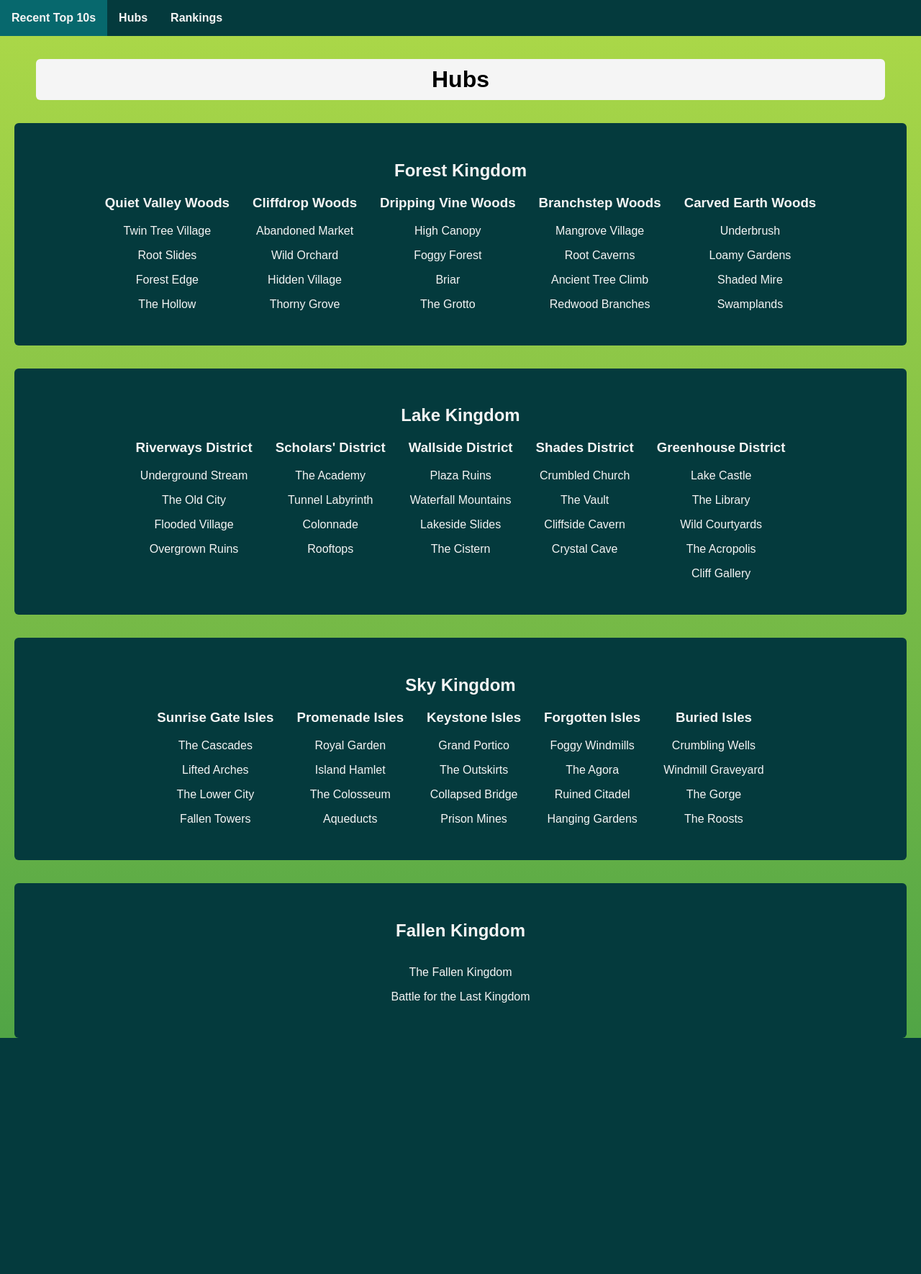
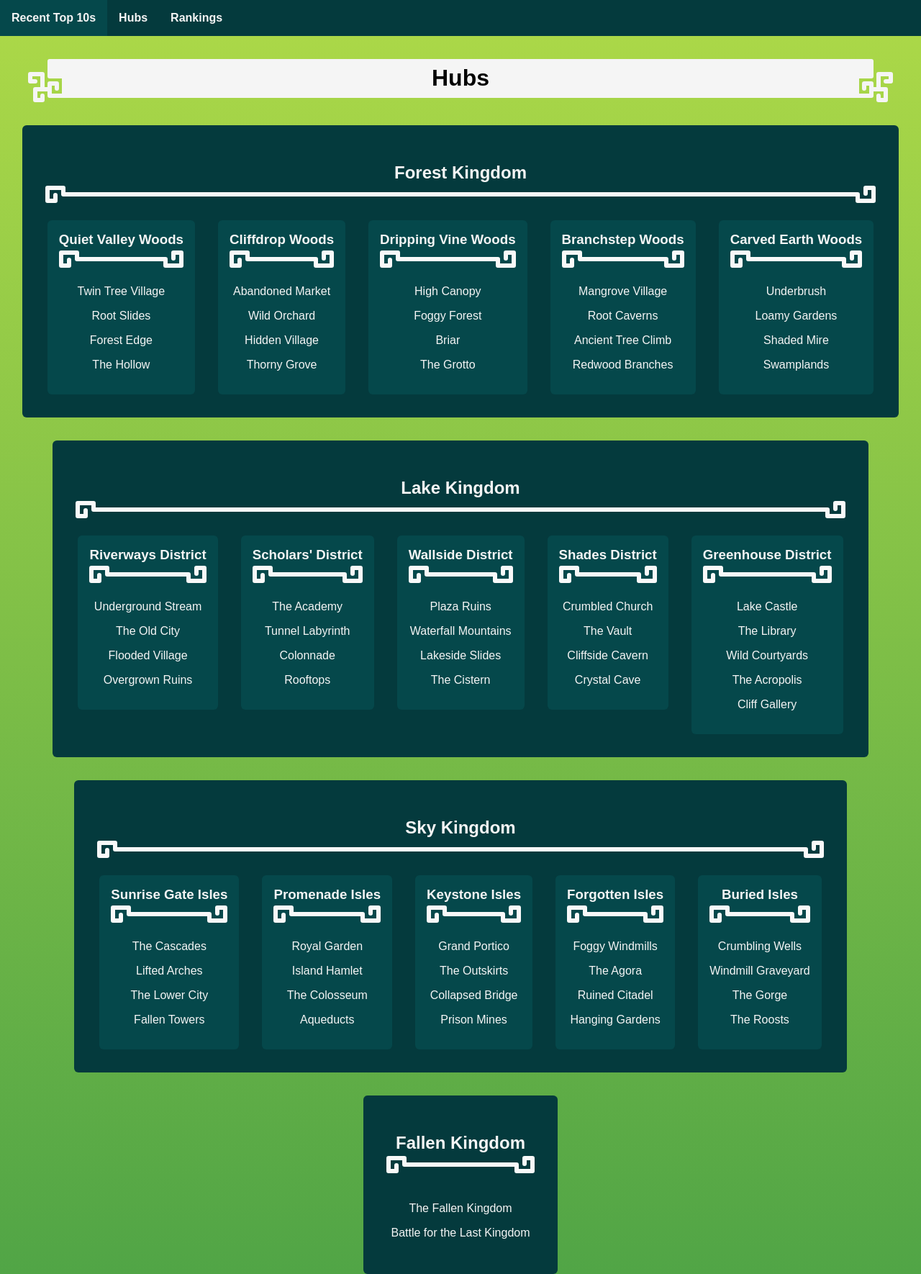
Before and after one commit to AlexMorson/bird-site, a Flask app: page /hubs in a window 1280 px wide. Shown: the whole page at 72% size. Before the commit the page ends 1442 px from the top, so only its background shows below. Run offline with Flask 2, Linux system fonts and the light colour scheme; style sheets or scripts are compiled from the project's sources.

Commit message:
Add svg decorations on headings

```diff
--- a/bird/static/style.less
+++ b/bird/static/style.less
@@ -1,5 +1,6 @@
 @background: linear-gradient(to bottom, #add948, #51a546);
 @box-bg: #043a3d;
+@box-bg-lighten: lighten(@box-bg, 3%);
 @box-fg: whitesmoke;
 @title-bg: whitesmoke;
 @title-fg: black;
@@ -27,29 +28,8 @@ nav {
     text-decoration: none;
 
     &:hover {
-      background-color: lighten(@box-bg, 10%);
+      background-color: @box-bg-lighten;
     }
-  }
-}
-
-header {
-  font-weight: bold;
-  margin: 2rem 0;
-
-  display: flex;
-  flex-flow: row nowrap;
-  justify-content: center;
-
-  h1 {
-    background: @title-bg;
-    color: @title-fg;
-
-    display: inline;
-    flex-grow: 1;
-    padding: 10px 20px;
-    margin: 0 50px;
-    white-space: nowrap;
-    border-radius: 6px;
   }
 }
 
@@ -76,7 +56,7 @@ header {
 .box {
   padding: 2rem;
   border-radius: 6px;
-  background-color: @box-bg;
+  background: @box-bg;
   color: @box-fg;
   a {
     color: @box-fg;
@@ -87,7 +67,10 @@ header {
   }
 
   &.inner-box {
-    padding: 0;
+    padding: 1rem;
+    background: @box-bg-lighten;
+  }
+  &.stretched {
     width: 100%;
   }
 }
@@ -110,7 +93,12 @@ table {
   tbody {
     tr {
       &:nth-child(even) {
-        background: linear-gradient(to right, @box-bg, lighten(@box-bg, 2%) 5%, lighten(@box-bg, 2%) 95%, @box-bg);
+        @bg: @box-bg-lighten;
+        background: linear-gradient(to right, fade(@bg, 0%), @bg 5%, @bg 95%, fade(@bg, 0%));
+      }
+      &:nth-child(odd) {
+        @bg: @box-bg;
+        background: linear-gradient(to right, fade(@bg, 0%), @bg 5%, @bg 95%, fade(@bg, 0%));
       }
     }
   }
@@ -150,13 +138,55 @@ table {
     justify-content: center;
     text-align: center;
   }
-
-  .vertical-flow {
-    align-items: stretch;
-  }
 }
 
 .database-time {
   text-align: right;
   padding-right: 1em;
 }
+
+// svg decorations
+
+.header-with-underline {
+  margin-bottom: 0;
+}
+
+.underline {
+  display: flex;
+  flex-flow: row nowrap;
+  margin-bottom: 20px;
+
+  .underline-middle {
+    flex-grow: 1;
+    height: 32px;
+  }
+  .underline-cap-right {
+    transform: rotate(180deg);
+  }
+}
+
+header {
+  font-weight: bold;
+  margin: 2rem;
+
+  display: flex;
+  flex-flow: row nowrap;
+  justify-content: center;
+  align-items: flex-start;
+
+  h1 {
+    background: @title-bg;
+    color: @title-fg;
+
+    display: inline;
+    flex-grow: 1;
+    padding: 8px 20px;
+    height: 38px;
+    margin: 0;
+    white-space: nowrap;
+  }
+
+  .header-cap-right {
+    transform: scale(-1, 1);
+  }
+}
--- a/bird/templates/base.html
+++ b/bird/templates/base.html
@@ -1,3 +1,5 @@
+{% from "decorations.html" import header %}
+
 <!DOCTYPE html>
 <html lang="en">
 <head>
@@ -13,9 +15,7 @@
         <a href="/hubs">Hubs</a>
         <a href="/rankings">Rankings</a>
     </nav>
-    <header>
-        <h1 class="page-name">{{ self.title() }}</h1>
-    </header>
+    {{ header(self.title()) }}
     <main>
         {% block content %}{% endblock %}
     </main>
--- /dev/null
+++ b/bird/templates/decorations.html
@@ -0,0 +1,15 @@
+{% macro underline() %}
+    <div class="underline">
+        <img class="underline-cap-left" src={{ url_for('static', filename='underline-cap.svg') }} />
+        <img class="underline-middle" src={{ url_for('static', filename='underline-middle.svg') }} />
+        <img class="underline-cap-right" src={{ url_for('static', filename='underline-cap.svg') }} />
+    </div>
+{% endmacro %}
+
+{% macro header(title) %}
+    <header>
+        <img class="header-cap-left" src={{ url_for('static', filename='header-cap.svg') }} />
+        <h1 class="page-name">{{ title }}</h1>
+        <img class="header-cap-right" src={{ url_for('static', filename='header-cap.svg') }} />
+    </header>
+{% endmacro %}
--- a/bird/templates/hubs.html
+++ b/bird/templates/hubs.html
@@ -1,5 +1,6 @@
 {% extends "base.html" %}
 {% from "macros.html" import render_level %}
+{% from "decorations.html" import underline %}
 
 {% block id %}hubs{% endblock %}
 
@@ -15,12 +16,14 @@
     <div class="vertical-flow">
         {% for hub, sub_hubs in hubs.items() %}
             <div class="box">
-                <h2 class="hub-name">{{ hub }}</h2>
+                <h2 class="hub-name header-with-underline">{{ hub }}</h2>
+                {{ underline() }}
                 <div class="flow">
                     {% if sub_hubs is mapping %}
                         {% for sub_hub, levels in sub_hubs.items() %}
-                            <div>
-                                <h3 class="subhub-name">{{ sub_hub }}</h3>
+                            <div class="box inner-box">
+                                <h3 class="subhub-name header-with-underline">{{ sub_hub }}</h3>
+                                {{ underline() }}
                                 {{ render_levels(levels) }}
                             </div>
                         {% endfor %}
--- a/bird/templates/level_leaderboard.html
+++ b/bird/templates/level_leaderboard.html
@@ -1,5 +1,6 @@
 {% extends "base.html" %}
 {% from "macros.html" import render_user %}
+{% from "decorations.html" import underline %}
 
 {% block id %}level-leaderboard{% endblock %}
 
@@ -7,7 +8,8 @@
 
 {% macro render_leaderboard(name, replays) %}
     <div class="box">
-        <h2 class="leaderboard-name">{{ name }}</h2>
+        <h2 class="leaderboard-name header-with-underline">{{ name }}</h2>
+        {{ underline() }}
         <table>
             <thead>
                 <tr>
--- a/bird/templates/rankings.html
+++ b/bird/templates/rankings.html
@@ -1,5 +1,6 @@
 {% extends "base.html" %}
 {% from "macros.html" import render_user %}
+{% from "decorations.html" import underline %}
 
 {% block id %}rankings{% endblock %}
 
@@ -7,7 +8,8 @@
 
 {% macro render_rankings(name, rankings) %}
     <div class="box">
-        <h2 class="leaderboard-name">{{ name }}</h2>
+        <h2 class="leaderboard-name header-with-underline">{{ name }}</h2>
+        {{ underline() }}
         <table>
             <thead>
                 <tr>
```
Also changed, not shown: bird/templates/user_profile.html (+6 -3 lines), bird/static/header-cap.svg (added), bird/static/underline-cap.svg (added), bird/static/underline-middle.svg (added).
